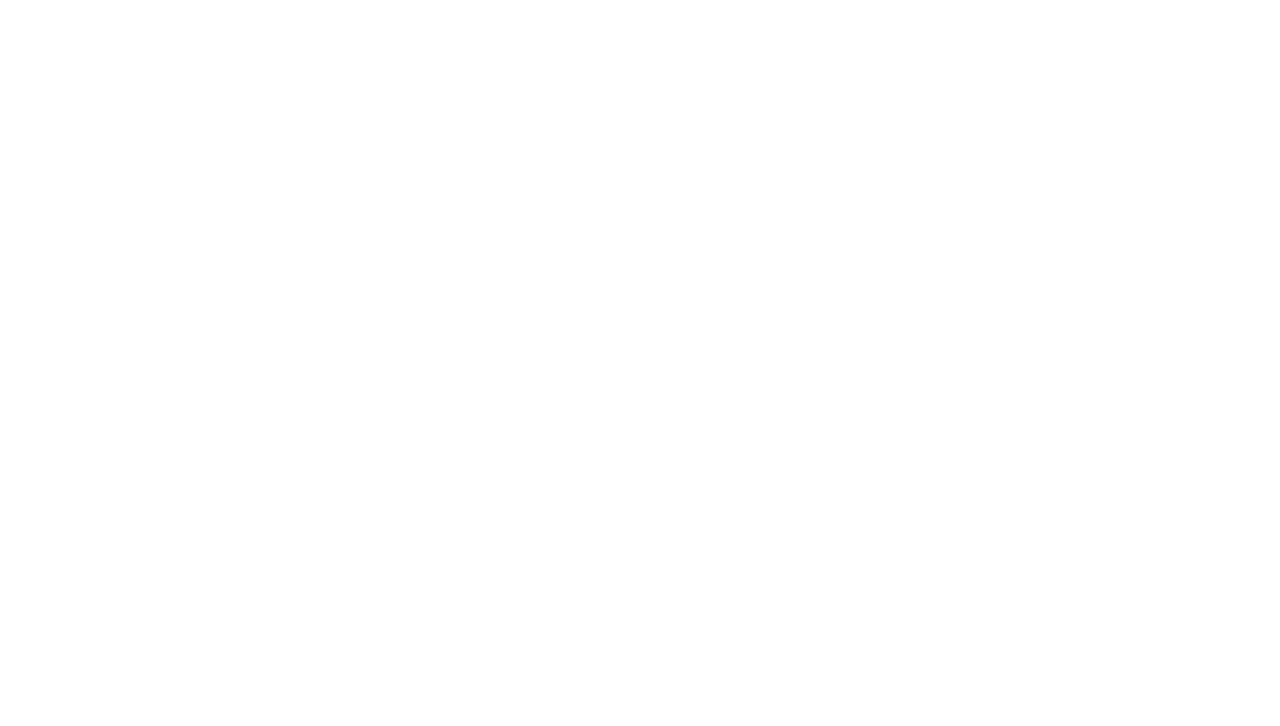
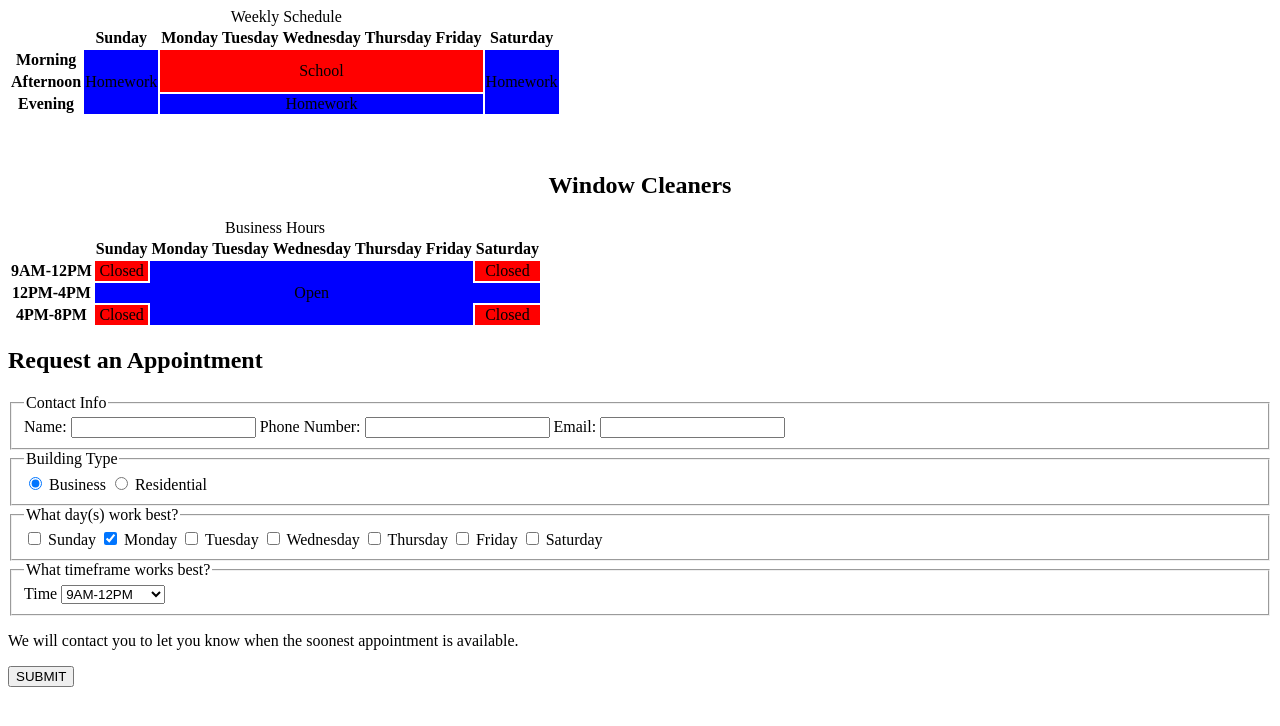
Before and after one commit to kevin-proctor/portfolio, a plain HTML site: page index.html in a window 1280 px wide. Drawn offline with Linux system fonts and the light colour scheme.

Commit message:
added second table and form

```diff
--- a/index.html
+++ b/index.html
@@ -7,6 +7,118 @@
     <title>Document</title>
 </head>
 <body>
+    <table>
+        <caption>Weekly Schedule</caption>
+        <tr>
+            <th></th>
+            <th>Sunday</th>
+            <th>Monday</th>
+            <th>Tuesday</th>
+            <th>Wednesday</th>
+            <th>Thursday</th>
+            <th>Friday</th>
+            <th>Saturday</th>
+        </tr>
+        <tr>
+            <th>Morning</th>
+            <td style="background-color:blue" rowspan="3">Homework</td>
+            <td style="background-color: red; text-align:center" colspan="5" rowspan="2">School</td>
+            <td style="background-color:blue" rowspan="3">Homework</td>
+        </tr>
+        <tr>
+            <th>Afternoon</th>
+            <td></td>
+        </tr>
+        <tr>
+            <th>Evening</th>
+            <td style="background-color:blue; text-align:center" colspan="5">Homework</td>
+        </tr>
+    </table>
+    <br>
+    <br>
+    <section>
+        <h2 style="text-align:center">Window Cleaners</h2>
+        <table>
+            <caption>Business Hours</caption>
+            <tr>
+                <th></th>
+                <th>Sunday</th>
+                <th>Monday</th>
+                <th>Tuesday</th>
+                <th>Wednesday</th>
+                <th>Thursday</th>
+                <th>Friday</th>
+                <th>Saturday</th>
+            </tr>
+            <tr>
+                <th>9AM-12PM</th>
+                <td style="background-color:red; text-align:center">Closed</td>
+                <td style="background-color:blue; text-align:center" rowspan="3" colspan="5">Open</td>
+                <td style="background-color:red; text-align:center">Closed</td>
+            </tr>
+            <tr>
+                <th>12PM-4PM</th>
+                <td style="background-color:blue; text-align:center" colspan="7"></td>
+            </tr>
+            <tr>
+                <th>4PM-8PM</th>
+                <td style="background-color:red; text-align:center">Closed</td>
+                <td style="background-color:red; text-align:center">Closed</td>
+            </tr>
+        </table>
 
+        <article>
+            <h2>Request an Appointment</h2>
+            <fieldset>
+                <legend>Contact Info</legend>
+                <label for="name">Name:</label>
+                <input type="text" id="name">
+                <label for="phone">Phone Number:</label>
+                <input type="text" id="phone">
+                <label for="email">Email:</label>
+                <input type="text" id="email">
+            </fieldset>
+            <fieldset>
+                <legend>Building Type</legend>
+                <input type="radio" id="building_type1" name="building_type" value="business" checked="checked">
+                <label for="building_type1">Business</label>
+                <input type="radio" id="building_type2" name="building_type" value="residential">
+                <label for="building_type2">Residential</label>
+            </fieldset>
+            <fieldset>
+                <legend>What day(s) work best?</legend>
+                <input type="checkbox" id="day1" name="day" value="sunday">
+                <label for="day1">Sunday</label>
+                <input type="checkbox" id="day2" name="day" value="monday" checked="checked">
+                <label for="day2">Monday</label>
+                <input type="checkbox" id="day3" name="day" value="tuesday">
+                <label for="day3">Tuesday</label>
+                <input type="checkbox" id="day4" name="day" value="wednesday">
+                <label for="day4">Wednesday</label>
+                <input type="checkbox" id="day5" name="day" value="thursday">
+                <label for="day5">Thursday</label>
+                <input type="checkbox" id="day6" name="day" value="friday">
+                <label for="day6">Friday</label>
+                <input type="checkbox" id="day7" name="day" value="saturday">
+                <label for="day7">Saturday</label>
+            </fieldset>
+            <fieldset>
+                <legend>What timeframe works best?</legend>
+                <label for="timefram">Time</label>
+                <select name="timefram" id="timeframe">
+                    <optgroup label="Saturday and Sunday">
+                    <option value="sat_sun">12PM-4PM</option>
+                    </optgroup>
+                    <optgroup label="Monday through Friday">
+                        <option value="morning" selected>9AM-12PM</option>
+                        <option value="afternoon">12PM-4PM</option>
+                        <option value="evening">4PM-8PM</option>
+                    </optgroup>
+                </select>
+            </fieldset>
+            <p>We will contact you to let you know when the soonest appointment is available.</p>
+            <input type="submit" value="SUBMIT">
+        </article>
+    </section>
 </body>
 </html>
```
